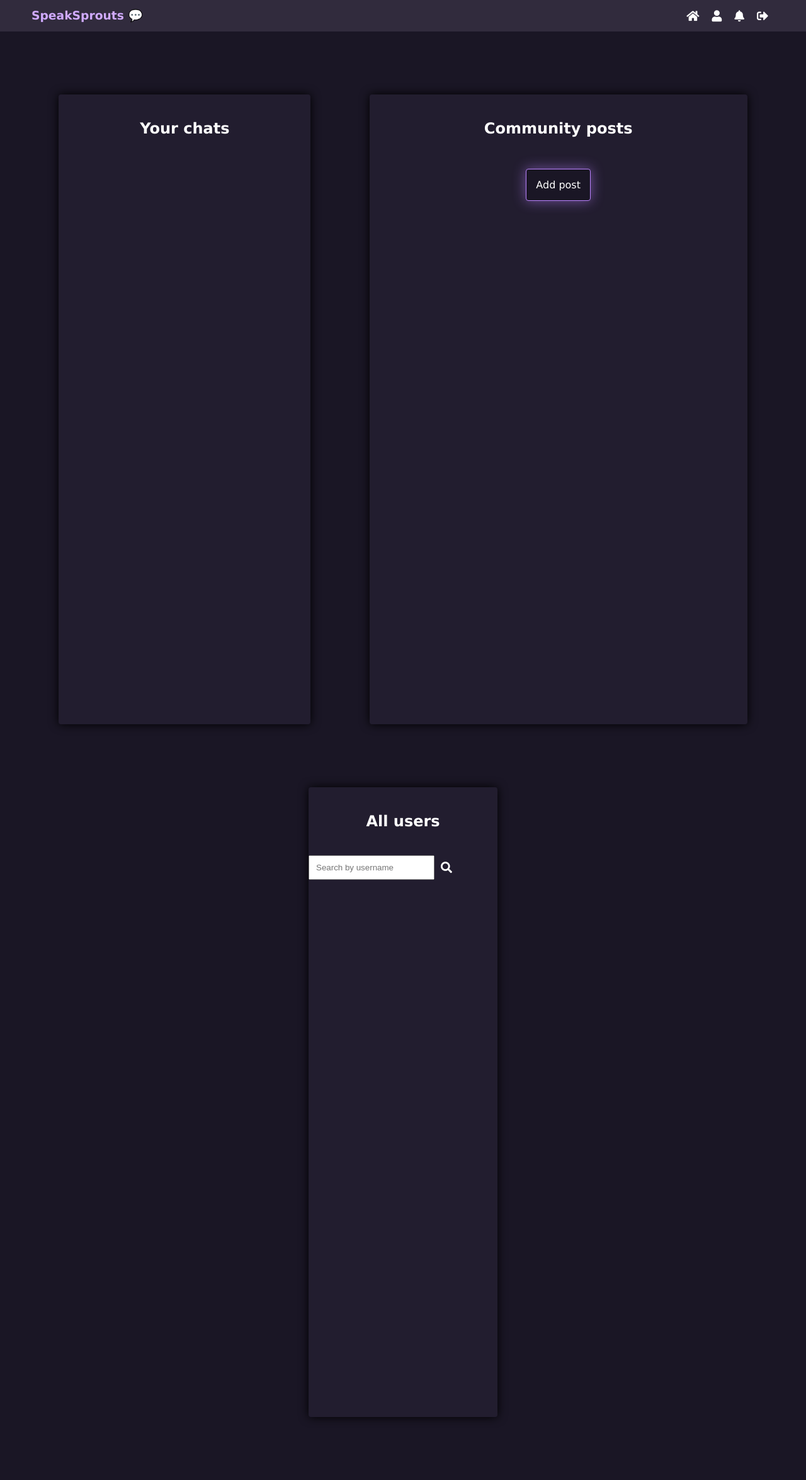
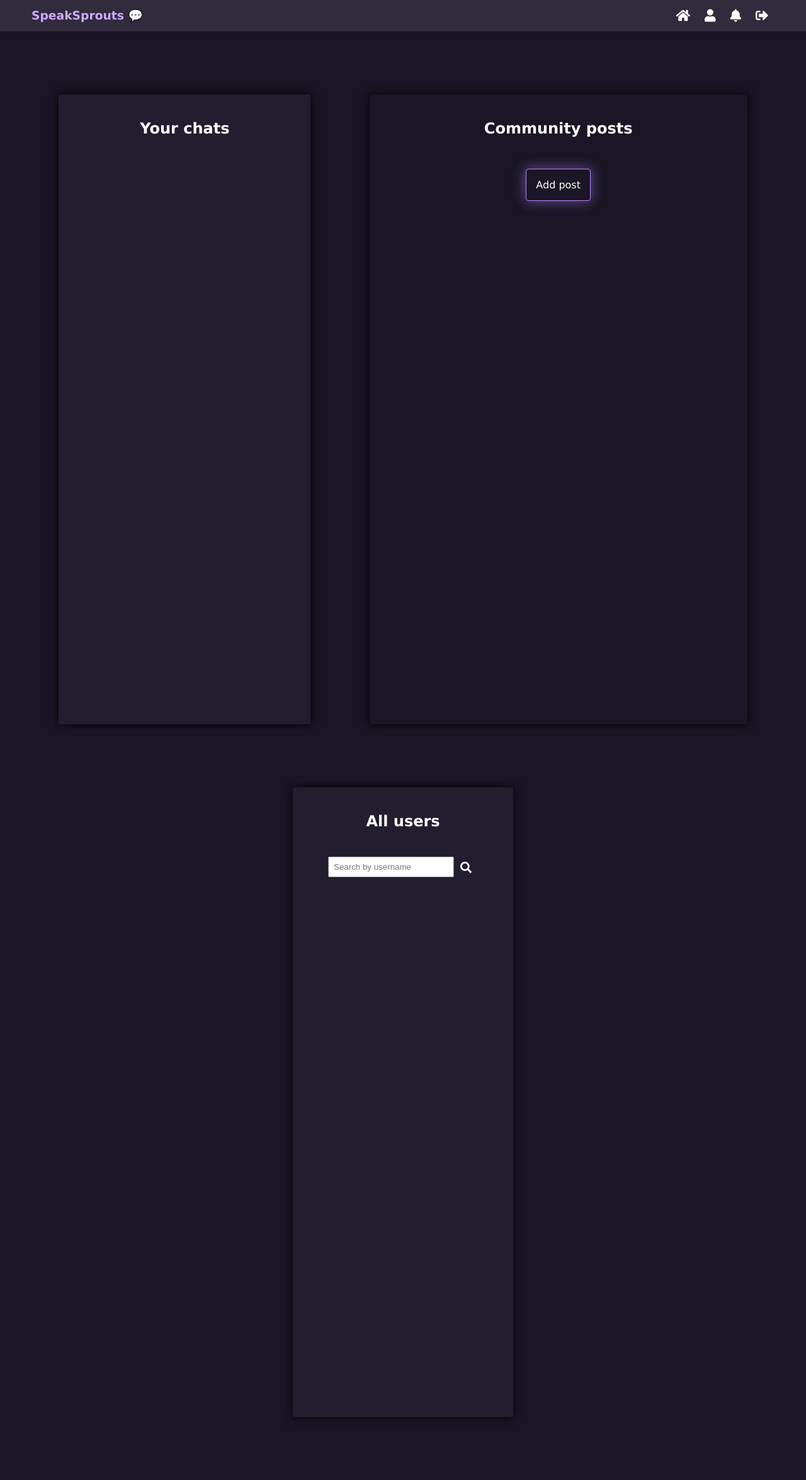
Before and after one commit to Savones/SpeakSprouts, a Flask app: template templates/home.html in a window 1280 px wide. Shown: the whole page at 63% size. Run offline with Flask 3, Linux system fonts and the light colour scheme; the template is opened without the code that fills it, so the values that code supplies are empty.

Commit message:
logo added to navbar, margin changes

```diff
--- a/static/main.css
+++ b/static/main.css
@@ -35,6 +35,12 @@ i {
     font-size: 18px;
     padding: 10px;
     transition: 0.3s;
+    cursor: pointer;
+}
+
+nav i {
+    font-size: 20px;
+    margin-left: 3px;
 }
 
 a {
@@ -96,6 +102,10 @@ i:hover {
     align-items: center;
 }
 
+.flex_text {
+    display: flex;
+}
+
 .profile_container {
     background-color: var(--sandy-brown);
     padding: 30px;
@@ -139,13 +149,18 @@ nav {
     display: flex;
     align-items: center;
     flex-direction: column;
-    width: 300px;
+    width: 350px;
     border-radius: 4px;
     text-align: center;
     background-color: var(--sandy-brown);
     box-shadow: 0px 0px 15px var(--black);
     margin-bottom: 100px;
     height: 1000px;
+    overflow-y: auto;
+}
+
+.find_users {
+    margin-top: 30px;
 }
 
 .chats_container {
@@ -158,6 +173,7 @@ nav {
     box-shadow: 0px 0px 15px var(--black);
     margin-bottom: 100px;
     height: 1000px;
+    overflow-y: auto;
 }
 
 .chat_box {
@@ -180,7 +196,7 @@ nav {
 }
 
 .community_posts_container {
-    background-color: var(--sandy-brown);
+    background-color: var(--dark1);
     display: flex;
     align-items: center;
     flex-direction: column;
@@ -276,10 +292,10 @@ nav {
 }
 
 .search_bar {
-    margin-bottom: 20px;
-    padding: 10px;
+    padding: 7px;
     width: 200px;
 }
+
 
 .hidden {
     display: none;
@@ -406,6 +422,8 @@ textarea {
 
 .flex_display {
     display: flex;
+    align-items: center;
+    justify-content: center;
 }
 
 .timestamp {
--- a/templates/index.html
+++ b/templates/index.html
@@ -7,8 +7,8 @@
             <p>A platform for language learners to connect with each other and practice languages by chatting.</p>
         </div>
         <div class="flex_display">
-            <a class="button" href="/open_login">Login</a>
-            <a class="button" href="/open_register">Register</a>
+            <a class="button" href="/login">Login</a>
+            <a class="button" href="/register">Register</a>
         </div>
     </div>
 {% endblock %}
--- a/templates/layout.html
+++ b/templates/layout.html
@@ -10,7 +10,7 @@
     <body>
         <nav>
             {% block buttons %}
-            <h3 class="nav_logo">SpeakSprouts &#128172</h3>
+            <a href="/home?username={{ session.username }}"><h3 class="nav_logo">SpeakSprouts &#128172</h3></a>
             <li>
                 <a href="/home?username={{ session.username }}"><i class="fa fa-home "></i></a>
                 <a href="/profile?username={{ session.username }}"><i class="fa fa-user "></i></a>
--- a/templates/profile.html
+++ b/templates/profile.html
@@ -4,7 +4,7 @@
     <div class="flex_container profile_container">
         <img class="profile_photo" src="/profile_picture?username={{session['profile_username']}}">
         <h2 class="margin">@{{ profile["username"] }}</h2 >
-        <p class="bio">{{ profile["bio"] }}</p>
+        <p class="bio">{{ profile["bio"] if profile["bio"] != None else "" }}</p>
         {% if profile["username"] == session.username %}
             <div class="flex_display">
                 <a href="/delete_account" onclick="youSure()" class="button red">Delete account</a>
@@ -26,6 +26,7 @@
         {% for language in profile["languages"] %}
             <div class="flex_display">
                 {{language[2]}}
+                -
                 {{language[1]}}
             </div>
         {% endfor %}
```
